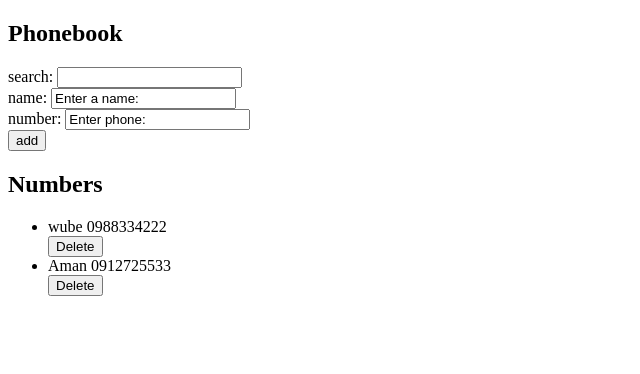
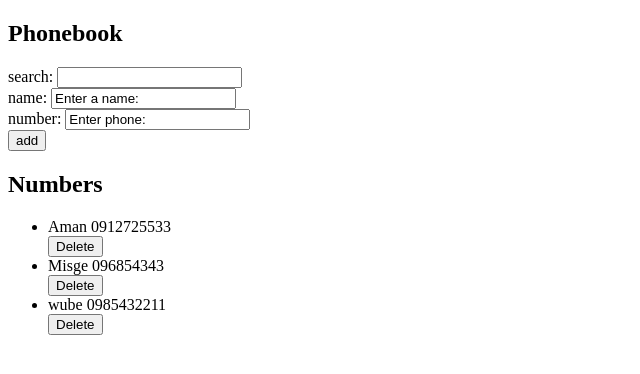
Before and after one commit to Misganaw-Berihun/Full_stack_open_submissions, a React (Vite) app in the folder part2/phonebook/: page / in a window 1280 px wide. Shown: the top 374 px of the page, without its empty margins (0-640 px from the left). Built offline with nearby package versions, Linux system fonts and the light colour scheme; data requests are answered from the project's data file.

Commit message:
Exercise 2.15

```diff
--- a/part2/phonebook/db.json
+++ b/part2/phonebook/db.json
@@ -1,14 +1,19 @@
 {
   "persons": [
-    {
-      "name": "wube",
-      "number": "0988334222",
-      "id": 2
-    },
     {
       "name": "Aman",
       "number": "0912725533",
       "id": 3
+    },
+    {
+      "name": "Misge",
+      "number": "096854343",
+      "id": 4
+    },
+    {
+      "name": "wube",
+      "number": "0985432211",
+      "id": 5
     }
   ]
 }
--- a/part2/phonebook/src/App.jsx
+++ b/part2/phonebook/src/App.jsx
@@ -21,8 +21,24 @@ const App = () => {
     event.preventDefault()
     console.log(event.target)
     console.log(persons, newName)
-    if (persons.map(person => person.name).includes(newName)){
-      alert(`${newName} is already added to phonebook`)
+    const person = persons.find(person => person.name === newName)
+    if (person){
+      if (!confirm(`${person.name} is already added to phonebook, replace the old number with a new one`)){
+        return
+      }
+      const id = person.id
+      newServices
+      .update(person, newPhone)
+      .then(
+        returnedResult => {
+          setPersons(
+            persons
+            .map(
+              p => p.id != id ? p : returnedResult
+              )
+            )
+        }
+      )
     } else{
       const newPerson = {name: newName, number: newPhone}
       console.log("newPerson:",newPerson)
--- a/part2/phonebook/src/services/persons.js
+++ b/part2/phonebook/src/services/persons.js
@@ -17,4 +17,12 @@ const deletePerson = (id) => {
     const request = axios.delete(`${url}/${id}`)
     return request.then(response => response.data)
 }
-export default {getAll, create, deletePerson}
+
+const update = (person, newNumber) => {
+    const updateUrl = `${url}/${person.id}`
+    const newObject = {...person, number: newNumber}
+
+    const request = axios.put(updateUrl, newObject)
+    return request.then(response => response.data)
+}
+export default {getAll, create, deletePerson, update}
```
